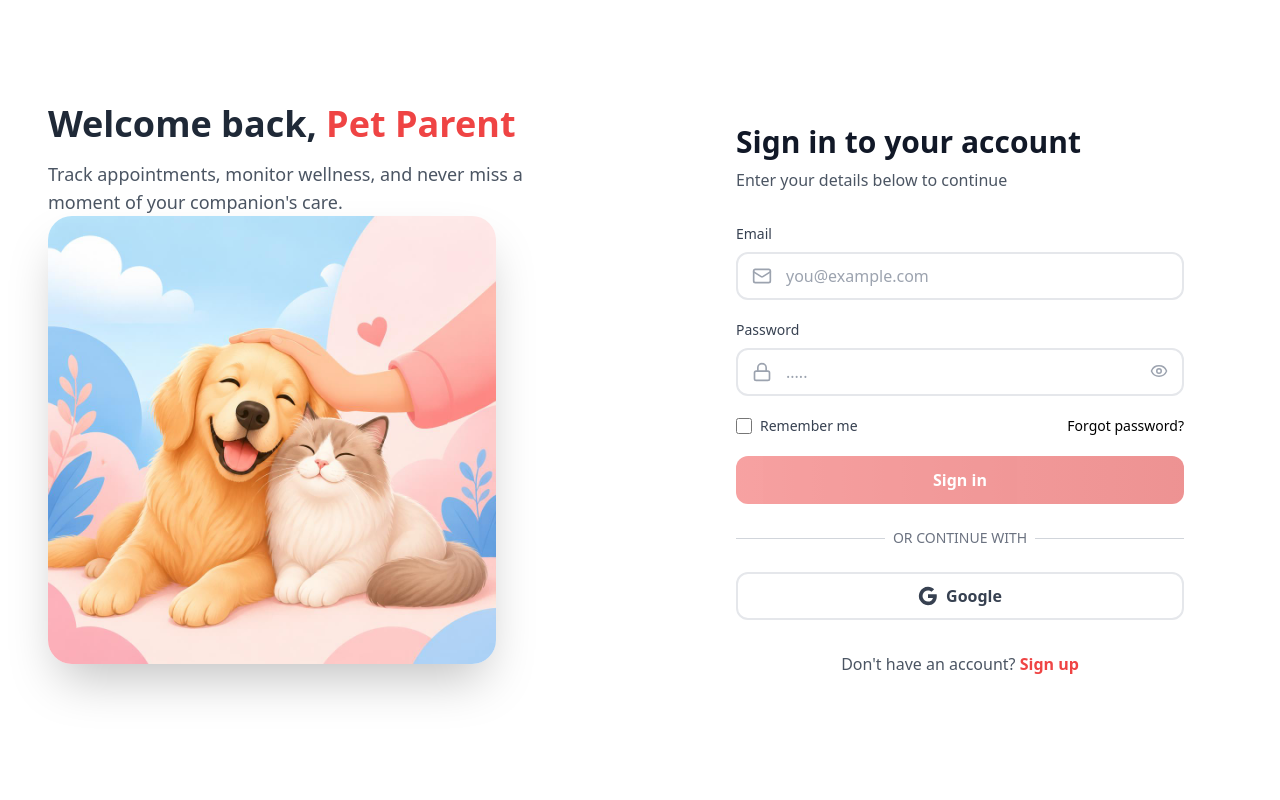
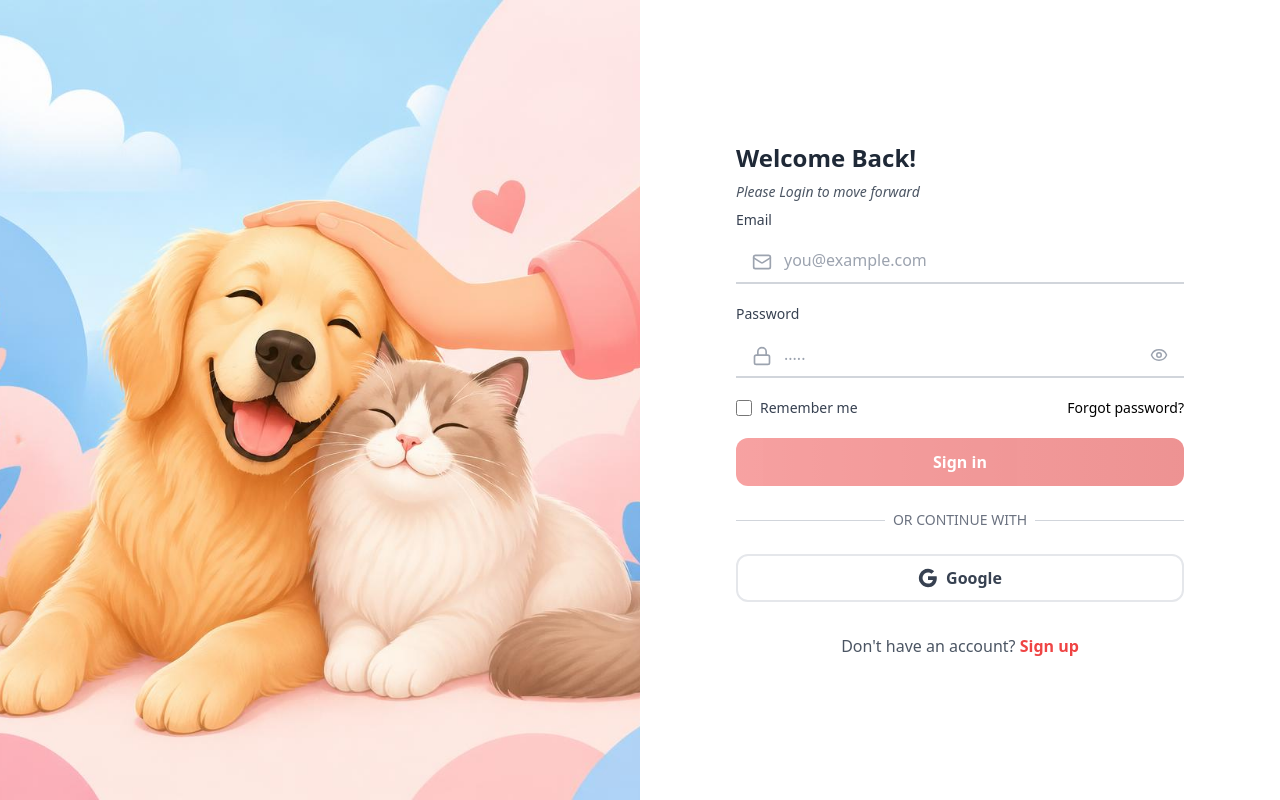
Before and after one commit to dubeysam174/FluffyFriends, a React app in the folder frontend/: page /login in a window 1280 px wide. Built offline with nearby package versions, Linux system fonts and the light colour scheme; the HTML template or start-up script is replaced by a standard one.

Commit message:
improvised both auth pages

```diff
--- a/frontend/src/pages/LoginPage.jsx
+++ b/frontend/src/pages/LoginPage.jsx
@@ -48,30 +48,16 @@ const LoginPage = () => {
     }
   };
   return (
-    <div className="min-h-screen flex">
+    <div className="h-screen flex overflow-hidden ">
       {/* left side image.... */}
-      <div className=" hidden lg:flex w-1/2 bg-gradient-to-br from blue-100 to-pink-100 flex-col justify-center p-12">
-        {/* text */}
-        <h2 className="text-4xl font-bold text-gray-800 mb-4">
-          Welcome back, <span className="text-red-500"> Pet Parent </span>
-        </h2>
-        <p className="text-gray-600 text-lg">
-          Track appointments, monitor wellness, and never miss a moment of your
-          companion's care.
-        </p>
-        <div className="max-w-md">
-          {/* for image... */}
-          <div className="mb-8">
-            <img
-              src="/login.jpg"
-              alt="happy pets"
-              className="w-full rounded-3xl shadow-2xl"
-            />
-          </div>
-        </div>
-
+        <div className="hidden lg:flex w-1/2 bg-gradient-to-br from-red-100 to-pink-100 relative overflow-hidden">
+        <img
+          src="/login.jpg"
+          alt="dog"
+          className="absolute inset-0 w-full h-full object-cover"
+        />
+      </div>
         {/* right side - form */}
-      </div>
       <div className="w-full lg:w-1/2 flex items-center justify-center p-8 bg-white">
         <div className="w-full max-w-md">
           {/* logo mobile only  */}
@@ -81,12 +67,13 @@ const LoginPage = () => {
           </div>
 
           {/* heading */}
-          <div className="mb-8">
-            <h1 className="text-3xl font-bold text-gray-900 mb-2">
-              Sign in to your account
-            </h1>
-            <p className="text-gray-600">
-              Enter your details below to continue
+
+          <div className="mb-2 overflow-auto">
+            <h2 className="text-2xl font-bold text-gray-800 mb-2">
+              Welcome Back!
+            </h2>
+            <p className="text-gray-600 text-sm italic">
+             Please Login to move forward
             </p>
           </div>
           {/* form */}
@@ -104,7 +91,7 @@ const LoginPage = () => {
                   value={formData.email}
                   onChange={handleChange}
                   placeholder="you@example.com"
-                  className="w-full pl-12 pr-4 py-2.5 border-2 border-gray-200 rounded-xl focus:outline-none focus:border-red-500 transition"
+                  className="w-full pl-12 pr-4 py-2.5 border-b-2 border-gray-300 bg-transparent focus:outline-none focus:border-red-500 transition"
                   required
                 />
               </div>
@@ -123,8 +110,8 @@ const LoginPage = () => {
                   value={formData.password}
                   onChange={handleChange}
                   placeholder="....."
+                  className="w-full pl-12 pr-4 py-2.5 border-b-2 border-gray-300 bg-transparent focus:outline-none focus:border-red-500 transition"
                   required
-                  className="w-full pl-12 pr-12 py-2.5 border-2 border-gray-200 rounded-xl focus:ouline-none focus:border-red-500 transition"
                 />
                 <button
                   type="button"
--- a/frontend/src/pages/Register.jsx
+++ b/frontend/src/pages/Register.jsx
@@ -66,7 +66,8 @@ const Register = () => {
           {/* heading */}
           <div className="mb-2 overflow-auto">
             <h2 className="text-2xl font-bold text-gray-800 mb-2">
-              Join <span className="text-red-600 italic">"FluffyFriends"</span> today.
+              Join <span className="text-red-600 italic">"FluffyFriends"</span>{" "}
+              today.
             </h2>
             <p className="text-gray-600 text-sm italic">
               Start your journey toward better pet care. Connect with trusted
@@ -81,28 +82,34 @@ const Register = () => {
                 <span className="text-xl">
                   {formData.role === "petOwner" ? "🐶" : "🏥"}
                 </span>
-                <div>
-                <p className="text-xs text-gray-800 font-medium">I am a</p>
-                <span className="font-semibold text-gray-800">
+              </div>
+              {/* toggle switch.. */}
+               <div className="flex items-center justify-between">
+  {/* Text */}
+  <div className="flex flex-col mr-1">
+    <p className="text-xs text-gray-500">I am a</p>
+    <span className="text-lg font-semibold text-gray-800">
       {formData.role === "petOwner" ? "Pet Owner" : "Veterinarian"}
     </span>
   </div>
-              </div>
-              {/* toggle switch.. */}
+
+  {/* Toggle */}
   <button
     type="button"
     onClick={toggleRole}
-                className={`relative inline-flex h-8 w-14 items-center rounded-full transition-colors ${
-                  formData.role === "vet" ? "bg-red-600" : "bg-gray-300"
-                } `}
+    className={`relative inline-flex h-8 w-14 items-center rounded-full transition-colors duration-300 ${
+      formData.role === "vet" ? "bg-red-600" : "bg-gray-600"
+    }`}
   >
-                {" "}
     <span
-                  className={`inline-block h-6 w-6 transform rounded-full bg-white transition-transform ${
-                    formData.role === "vet" ? "translate-x-7" : "translate-x-1"
+      className={`inline-block h-6 w-6 rounded-full bg-white transform transition-transform duration-300 ${
+        formData.role === "vet"
+          ? "translate-x-7"
+          : "translate-x-1"
       }`}
     />
   </button>
+</div>
             </div>
             {/* name field... */}
             <div>
@@ -118,7 +125,8 @@ const Register = () => {
                   onChange={handleChange}
                   placeholder="John Doe"
                   required
-className="w-full pl-12 pr-4 py-2.5 border-b-2 border-gray-300 bg-transparent focus:outline-none focus:border-red-500 transition"                />
+                  className="w-full pl-12 pr-4 py-2.5 border-b-2 border-gray-300 bg-transparent focus:outline-none focus:border-red-500 transition"
+                />
               </div>
             </div>
             {/* Email Field */}
@@ -135,7 +143,8 @@ className="w-full pl-12 pr-4 py-2.5 border-b-2 border-gray-300 bg-transparent fo
                   onChange={handleChange}
                   placeholder="you@example.com"
                   required
-className="w-full pl-12 pr-4 py-2.5 border-b-2 border-gray-300 bg-transparent focus:outline-none focus:border-red-500 transition"                />
+                  className="w-full pl-12 pr-4 py-2.5 border-b-2 border-gray-300 bg-transparent focus:outline-none focus:border-red-500 transition"
+                />
               </div>
             </div>
             {/* Password Field */}
@@ -152,7 +161,8 @@ className="w-full pl-12 pr-4 py-2.5 border-b-2 border-gray-300 bg-transparent fo
                   onChange={handleChange}
                   placeholder="••••••••"
                   required
-className="w-full pl-12 pr-4 py-2.5 border-b-2 border-gray-300 bg-transparent focus:outline-none focus:border-red-500 transition"                />
+                  className="w-full pl-12 pr-4 py-2.5 border-b-2 border-gray-300 bg-transparent focus:outline-none focus:border-red-500 transition"
+                />
                 <button
                   type="button"
                   onClick={() => setShowPassword(!showPassword)}
```
Lines whose indentation alone changed are shown as unchanged.
